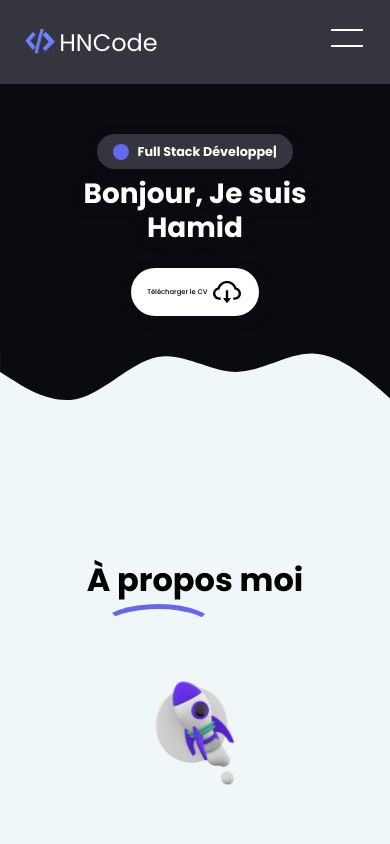
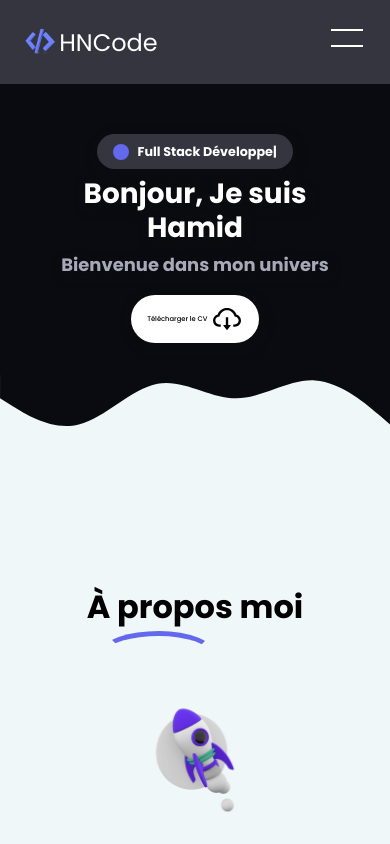
Before and after one commit to HN77/portfolio, a React (Create React App) app: page / in a window 390 px wide. Shown: the top 844 px of the page. Built offline with nearby package versions, Linux system fonts and the light colour scheme.

Commit message:
Fixing responsive issue

```diff
--- a/public/index.html
+++ b/public/index.html
@@ -2,11 +2,11 @@
 <html lang="en">
     <head>
         <meta charset="utf-8" />
-        <link rel="icon" href="%PUBLIC_URL%/favicon.ico" />
+        <link rel="icon" href="%PUBLIC_URL%/img/code_s.png" />
         <meta name="viewport" content="width=device-width, initial-scale=1" />
         <meta name="theme-color" content="#000000" />
-        <meta name="description" content="Web site created using create-react-app" />
-        <link rel="apple-touch-icon" href="%PUBLIC_URL%/logo192.png" />
+        <meta name="description" content="This is my Portfolio" />
+        <link rel="apple-touch-icon" href="%PUBLIC_URL%/code_s.png" />
         <link rel="manifest" href="%PUBLIC_URL%/manifest.json" />
 
         <link rel="preconnect" href="https://fonts.googleapis.com" />
@@ -16,7 +16,7 @@
             href="https://fonts.googleapis.com/css2?family=Poppins:wght@300;400;500;600;700&display=swap"
             rel="stylesheet"
         />
-        <title>React App</title>
+        <title>Bienvenue dans mon portfolio</title>
     </head>
     <body>
         <noscript>You need to enable JavaScript to run this app.</noscript>
--- a/src/Sections/Contact/ContactElements.js
+++ b/src/Sections/Contact/ContactElements.js
@@ -96,6 +96,7 @@ export const Form = styled.form`
     }
     textarea {
         width: 65%;
+        color: #fff;
         padding: 1rem calc(0.5rem + 1vw);
         margin-bottom: 1rem;
         background-color: var(--nav2);
--- a/src/Sections/Hero/HeroElements.js
+++ b/src/Sections/Hero/HeroElements.js
@@ -99,8 +99,8 @@ export const Title = styled.h1`
     padding: 0.5rem 0;
 `;
 export const SubText = styled.h5`
-    font-size: calc(0.5rem + 0.5vw);
-    color: var(--nav2);
+    font-size: calc(1rem + 0.5vw);
+    color: #a6a9b6;
 `;
 export const CTA = styled.button`
     padding: 0 1rem;
--- a/src/Sections/Hero/index.js
+++ b/src/Sections/Hero/index.js
@@ -1,7 +1,18 @@
 import { AiOutlineCloudDownload } from 'react-icons/ai';
 import Typical from 'react-typical';
 import Dev from '../../assets/dev.svg';
-import { HeroSection, Blobs, MainContent, LeftBlock, Topic, Title, Circle, CTA, DevSvg } from '../Hero/HeroElements';
+import {
+    HeroSection,
+    Blobs,
+    MainContent,
+    LeftBlock,
+    Topic,
+    Title,
+    SubText,
+    Circle,
+    CTA,
+    DevSvg,
+} from '../Hero/HeroElements';
 
 const index = () => {
     return (
@@ -33,6 +44,7 @@ const index = () => {
                         </span>
                     </Topic>
                     <Title>Bonjour, Je suis Hamid</Title>
+                    <SubText>Bienvenue dans mon univers</SubText>
                     <a href="HN-CV.pdf" download="Hamid HN-CV.pdf">
                         <CTA>
                             Télécharger le CV &nbsp;
--- a/src/Sections/Services/index.js
+++ b/src/Sections/Services/index.js
@@ -54,7 +54,7 @@ const Service = () => {
 
         revealRefs.current.forEach((el, index) => {
             if (mq.matches) {
-                tl.from(el.childNodes[0], {
+                tl.from(el.childNodes[1], {
                     x: -300,
                     opacity: 0,
                     duration: 2,
@@ -69,7 +69,7 @@ const Service = () => {
                         snap: true,
                     },
                 })
-                    .to(el.childNodes[1], {
+                    .to(el.childNodes[2], {
                         transform: 'scale(0)',
                         duration: 2,
                         ease: 'power2.inOut',
--- a/src/components/Header/HeaderElements.js
+++ b/src/components/Header/HeaderElements.js
@@ -34,9 +34,10 @@ export const Logo = styled.div`
 
     img {
         height: 3rem;
+        width: 2.5rem;
         margin-right: 0.2rem;
 
-        @media only screen and (max-width: 40em) {
+        @media only screen and (max-width: 65em) {
             height: 2rem;
             width: 2rem;
         }
```
Also changed, not shown: public/img/code_s.png (added), 1 other file (tests, documents, lock files or other folders).
